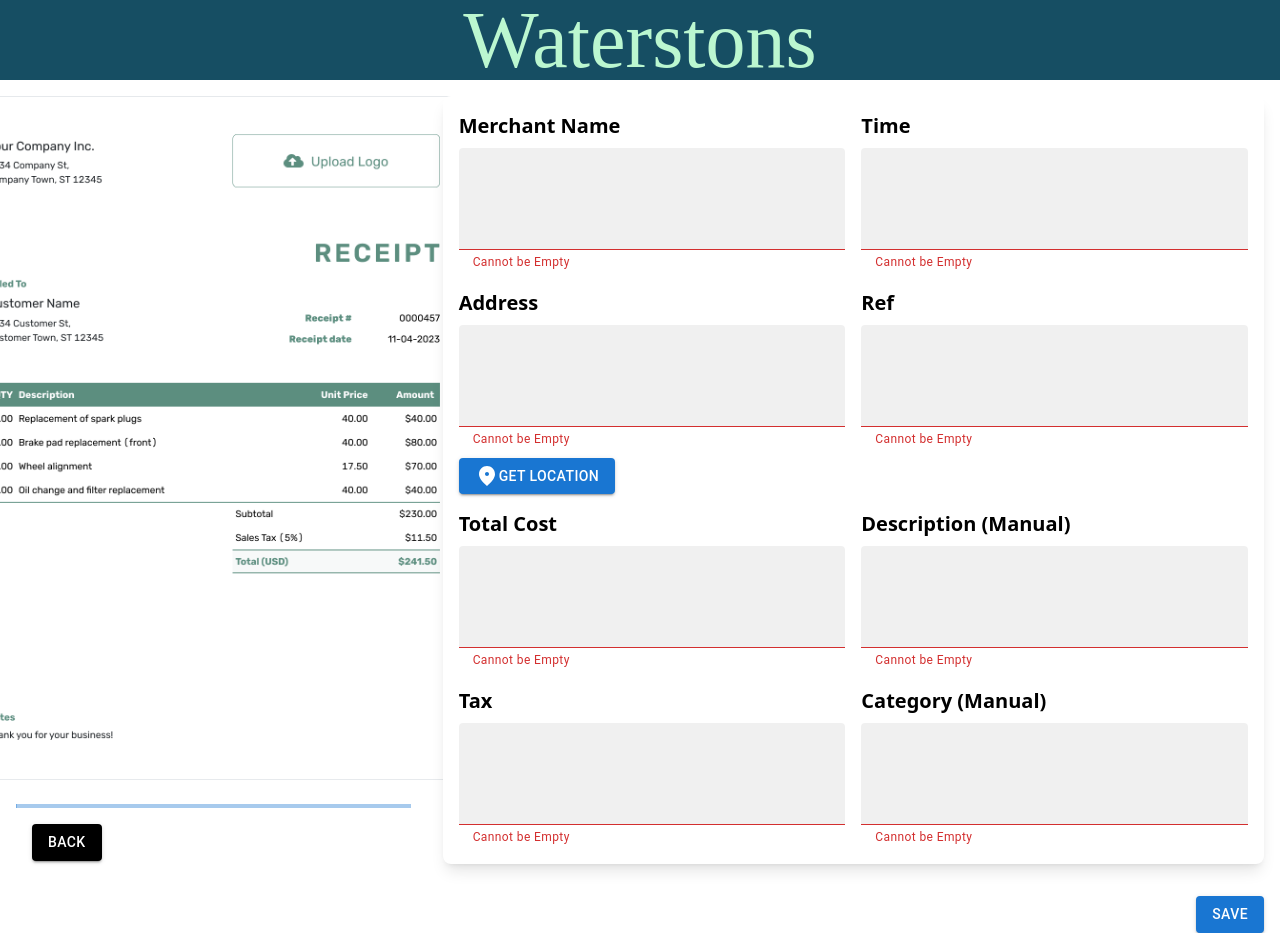
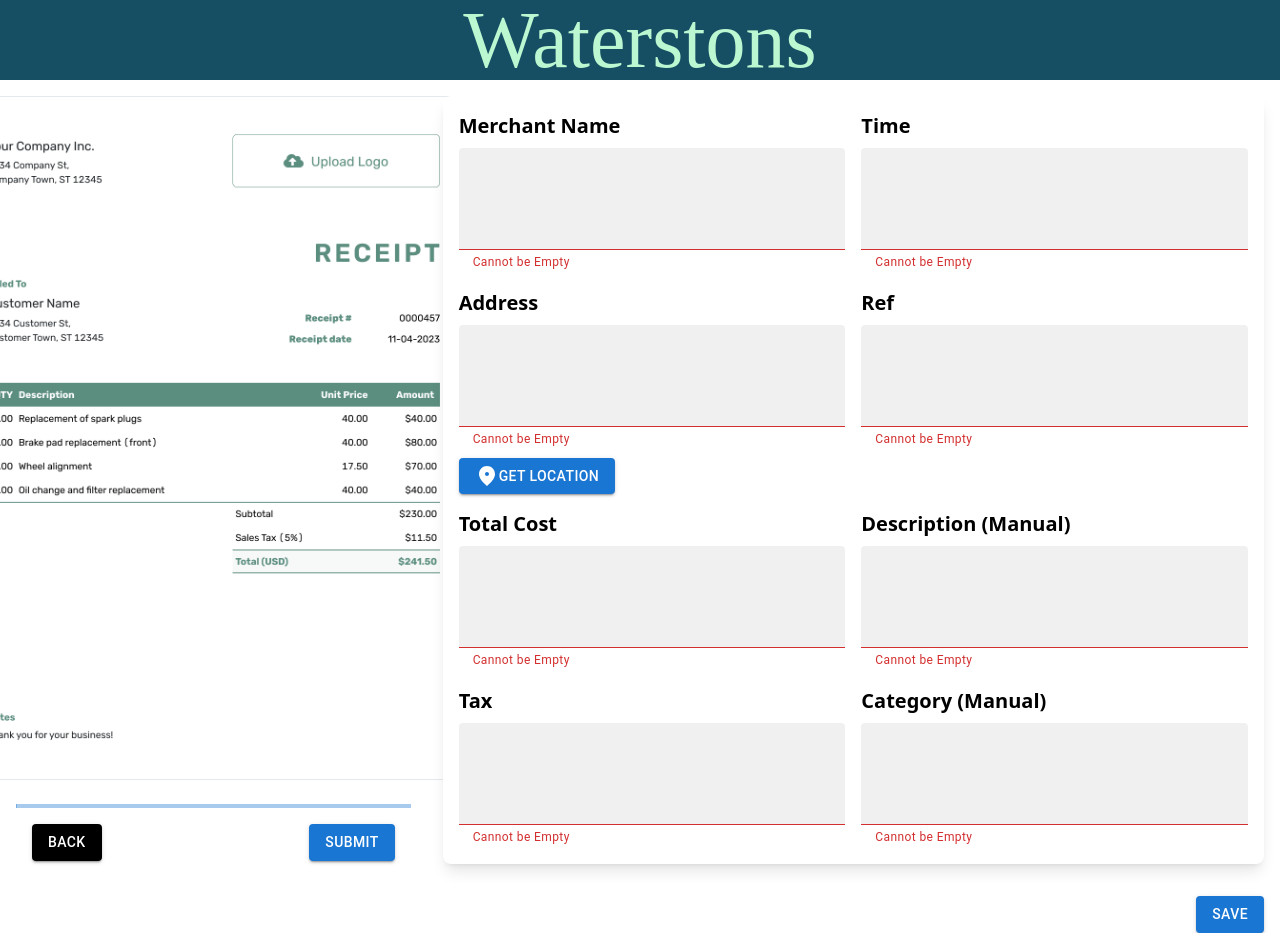
Before and after one commit to COMP2281/software-engineering-group24-25-22, a React (Vite) app in the folder frontend/: page /dashboard in a window 1280 px wide. Built offline with nearby package versions, Linux system fonts and the light colour scheme.

Commit message:
added a template for submit button

```diff
--- a/frontend/src/component/buttons/see_more_button.tsx
+++ /dev/null
@@ -1,7 +0,0 @@
-import React from 'react'
-
-export function SeeMoreButton() {
-    return (
-        <div> </div>
-    );
-}
--- /dev/null
+++ b/frontend/src/component/buttons/submit_button.tsx
@@ -0,0 +1,19 @@
+import React from 'react'
+import Button from '@mui/material/Button';
+
+
+const handleSubmit = () => {
+    console.log("Submit button clicked");
+}
+export function SubmitButton() {
+    return (
+        <div>
+            <Button
+                variant="contained"
+                onClick={handleSubmit}
+            >
+                Submit
+            </Button>
+        </div>
+    );
+}
--- a/frontend/src/component/fields/image_field.tsx
+++ b/frontend/src/component/fields/image_field.tsx
@@ -2,8 +2,8 @@
 import LinearProgress from '@mui/material/LinearProgress';
 import ImageIcon from '@mui/icons-material/Image';
 
-import { SaveButton } from '../buttons/save_button';
 import { BackButton } from '../buttons/back_button';
+import { SubmitButton } from '../buttons/submit_button';
 
 interface BoxBaseProps {
     image: string;
@@ -30,6 +30,7 @@
                 </div>
                 <div className="flex flex-row justify-between p-4 w-full">
                     <BackButton />
+                    <SubmitButton />
                 </div>
 
 
```
